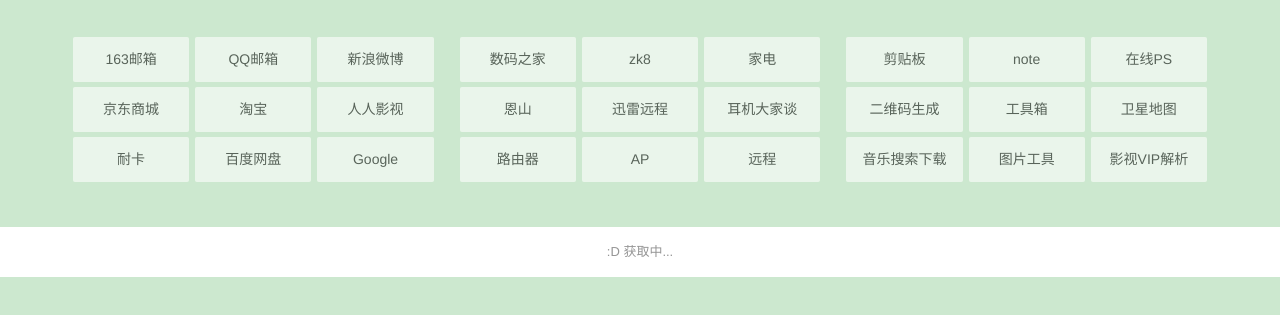
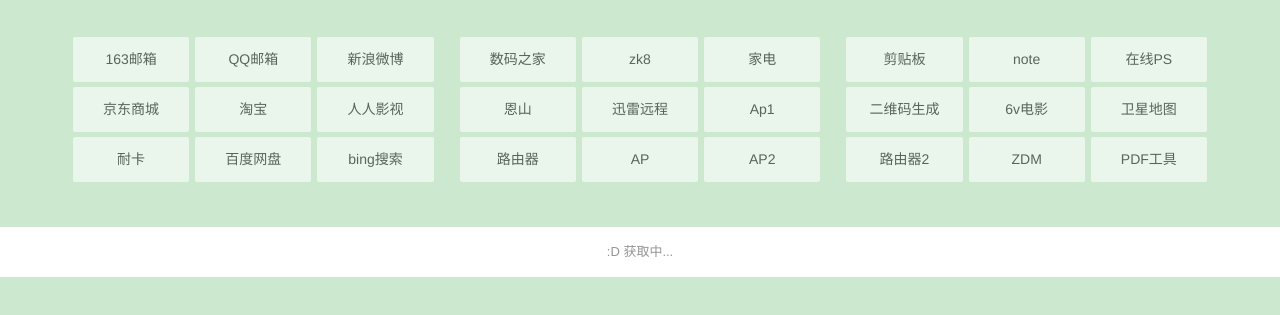
Before and after one commit to kdpsky/kdpsky.github.io, a plain HTML site: page index.html in a window 1280 px wide. Shown: the part 189-504 px from the top of the page. Drawn offline with Linux system fonts and the light colour scheme.

Commit message:
Add files via upload

```diff
--- a/index.html
+++ b/index.html
@@ -95,7 +95,7 @@
 						<a href="https://yun.baidu.com/" target="_blank">百度网盘</a>
 					</div>
 <div class="col-xs-4 mb-2">
-						<a href="http://www.google.com/" target="_blank">Google</a>
+						<a href="https://cn.bing.com/" target="_blank">bing搜索</a>
 					</div>
 				</div>
 			</div>
@@ -121,7 +121,7 @@
 						<a href="http://yc.xzb.xunlei.com/" target="_blank">迅雷远程</a>
 					</div>
 					<div class="col-xs-4 mb-2">
-						<a href="http://www.erji.net/forum.php" target="_blank">耳机大家谈</a>
+						<a href="http://192.168.1.88" target="_blank">Ap1</a>
 					</div>
 
 					<div class="col-xs-4 mb-2">
@@ -131,7 +131,7 @@
 						<a href="http://192.168.1.2" target="_blank">AP</a>
 					</div>
 <div class="col-xs-4 mb-2">
-						<a href="http://www.659005.xyz:8033/" target="_blank">远程</a>
+						<a href="http://192.168.1.89" target="_blank">AP2</a>
 					</div>
 				</div>
 			</div>
@@ -154,20 +154,20 @@
 					</div>
 
 					<div class="col-xs-4 mb-2">
-						<a href="http://tool.chacuo.net/commonxunlei" target="_blank">工具箱</a>
+						<a href="http://www.6vhao.tv/" target="_blank">6v电影</a>
 					</div>
 					<div class="col-xs-4 mb-2">
 						<a href="https://map.51240.com/" target="_blank">卫星地图</a>
 					</div>
 
 					<div class="col-xs-4 mb-2">
-						<a href="http://music.ifkdy.com/" target="_blank">音乐搜索下载</a>
+						<a href="http://192.168.123.1" target="_blank">路由器2</a>
 					</div>
 					<div class="col-xs-4 mb-2">
-						<a href="https://www.zxgj.cn/m/tupian" target="_blank">图片工具</a>
+						<a href="https://www.smzdm.com/" target="_blank">ZDM</a>
 					</div>
 <div class="col-xs-4 mb-2">
-						<a href="http://www.qmaile.com/" target="_blank">影视VIP解析</a>
+						<a href="https://www.hipdf.cn/" target="_blank">PDF工具</a>
 					</div>
 			</div>
 		</div>
```
